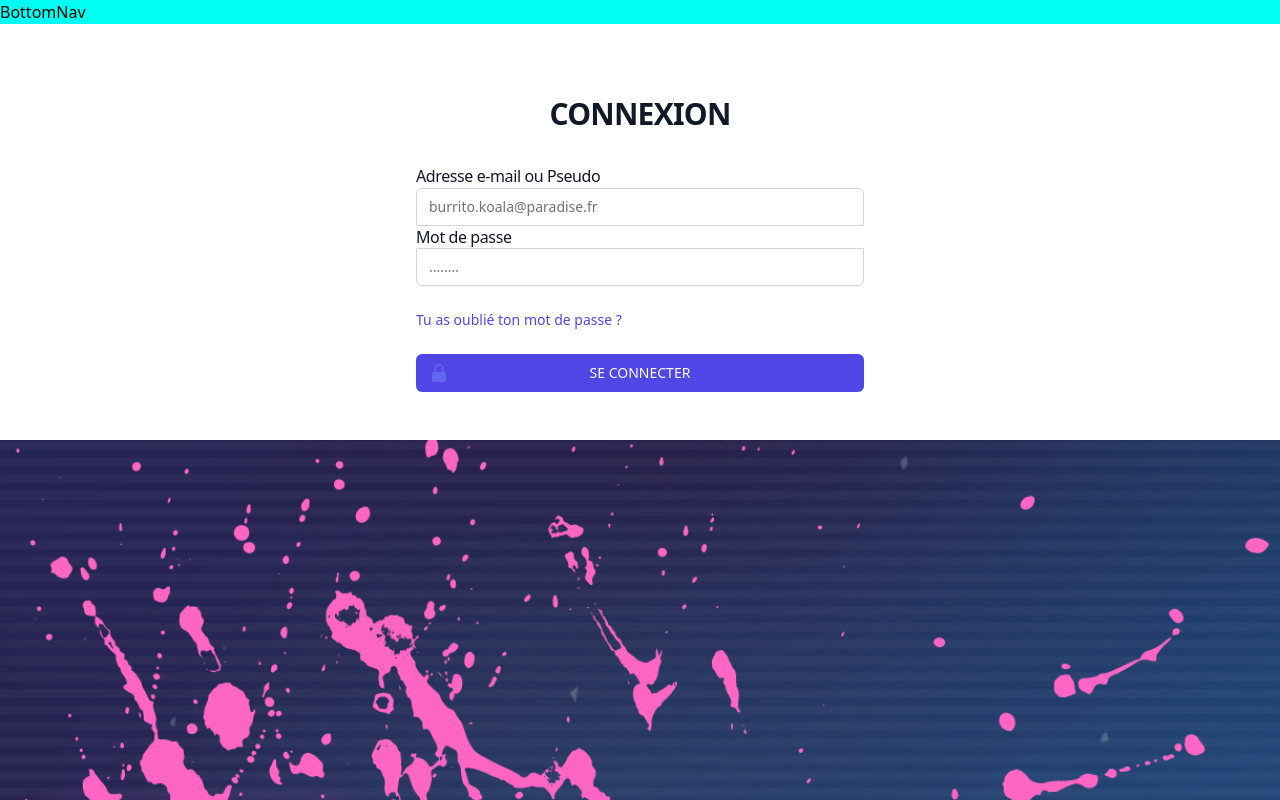
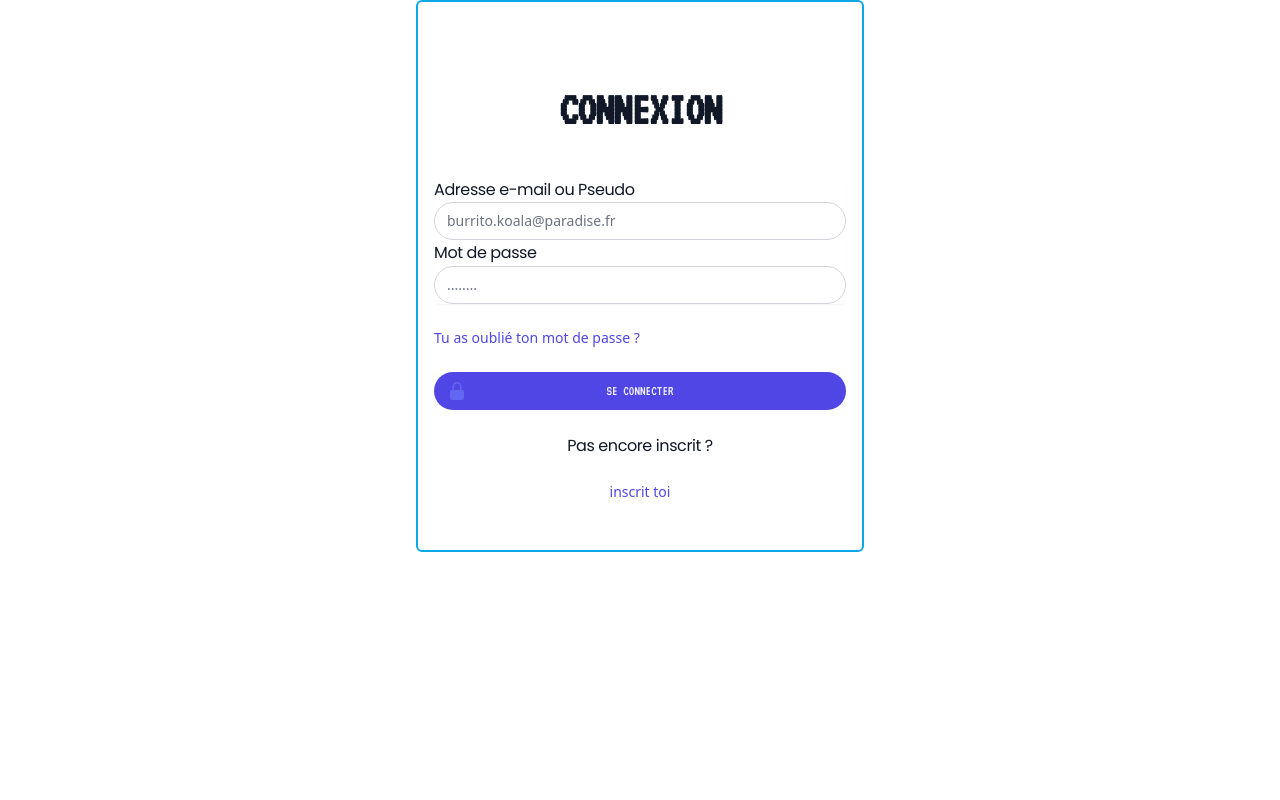
Before and after one commit to WildCodeSchool/P3_Street-Art-Hunter_Lyon_React_Sept_2022, a React (Vite) app in the folder frontend/: page / in a window 1280 px wide. Shown: the top 800 px of the page. Built offline with nearby package versions, Linux system fonts and the light colour scheme.

Commit message:
connexion component

```diff
--- a/frontend/src/App.jsx
+++ b/frontend/src/App.jsx
@@ -1,15 +1,10 @@
-import BottomNav from "./components/BottomNav";
 import BlocConnexion from "./components/BlocConnexion";
 import "./App.css";
-// eslint-disable-next-line import/order, import/no-unresolved
-import Home from "@pages/Home";
 
 function App() {
   return (
     <div>
-      <BottomNav />
       <BlocConnexion />
-      <Home />
     </div>
   );
 }
--- a/frontend/src/components/BlocConnexion.jsx
+++ b/frontend/src/components/BlocConnexion.jsx
@@ -5,19 +5,19 @@ import { LockClosedIcon } from "@heroicons/react/20/solid";
 
 export default function BlocConnexion() {
   return (
-    <div>
-      <div className="flex min-h-full items-center justify-center py-12 px-4 sm:px-6 lg:px-8">
-        <div className="w-full max-w-md space-y-8">
+    <div className="p-0">
+      <div className="p-0 flex min-h-full items-center justify-center ">
+        <div className="py-12 px-4 backdrop-blur-sm border-solid border-2  border-sky-500 w-full max-w-md space-y-8 rounded-md">
           <div>
-            <h2 className="mt-6 text-center text-3xl font-bold tracking-tight text-gray-900">
+            <h2 className="font-main-font mt-6 text-center text-[48px] font-bold tracking-tight text-gray-900">
               CONNEXION
             </h2>
           </div>
           <form className="mt-8 space-y-6" action="#" method="POST">
             <input type="hidden" name="remember" defaultValue="true" />
-            <div className="-space-y-px rounded-md shadow-sm">
+            <div className="space-y-px rounded-md shadow-sm">
               <div>
-                <h2 className="mt-6 text-left text-1xl  tracking-tight text-gray-900">
+                <h2 className="font-secondary-font mt-6 text-left text-1xl  tracking-tight text-gray-900">
                   Adresse e-mail ou Pseudo
                 </h2>
                 <label htmlFor="email-address" className="sr-only">
@@ -29,11 +29,11 @@ export default function BlocConnexion() {
                   type="email"
                   autoComplete="email"
                   required
-                  className="relative block w-full appearance-none rounded-none rounded-t-md border border-gray-300 px-3 py-2 text-gray-900 placeholder-gray-500 focus:z-10 focus:border-indigo-500 focus:outline-none focus:ring-indigo-500 sm:text-sm"
+                  className="relative block w-full appearance-none rounded-full border border-gray-300 px-3 py-2 text-gray-900 placeholder-gray-500 focus:z-10 focus:border-indigo-500 focus:outline-none focus:ring-indigo-500 sm:text-sm"
                   placeholder="burrito.koala@paradise.fr"
                 />
               </div>
-              <h2 className="mt-6 text-left text-1xl  tracking-tight text-gray-900">
+              <h2 className="font-secondary-font mt-6 text-left text-1xl  tracking-tight text-gray-900">
                 Mot de passe
               </h2>
               <div>
@@ -46,7 +46,7 @@ export default function BlocConnexion() {
                   type="password"
                   autoComplete="current-password"
                   required
-                  className="relative block w-full appearance-none rounded-none rounded-b-md border border-gray-300 px-3 py-2 text-gray-900 placeholder-gray-500 focus:z-10 focus:border-indigo-500 focus:outline-none focus:ring-indigo-500 sm:text-sm"
+                  className="relative block w-full appearance-none rounded-full border border-gray-300 px-3 py-2 text-gray-900 placeholder-gray-500 focus:z-10 focus:border-indigo-500 focus:outline-none focus:ring-indigo-500 sm:text-sm"
                   placeholder="........"
                 />
               </div>
@@ -66,9 +66,9 @@ export default function BlocConnexion() {
             <div>
               <button
                 type="submit"
-                className="group relative flex w-full justify-center rounded-md border border-transparent bg-indigo-600 py-2 px-4 text-sm font-medium text-white hover:bg-indigo-700 focus:outline-none focus:ring-2 focus:ring-indigo-500 focus:ring-offset-2"
+                className=" font-main-font text-2xl  group relative flex w-full justify-center rounded-full border border-transparent bg-indigo-600 py-2 px-4 text-sm font-medium text-white hover:bg-indigo-700 focus:outline-none focus:ring-2 focus:ring-indigo-500 focus:ring-offset-2"
               >
-                <span className="absolute inset-y-0 left-0 flex items-center pl-3">
+                <span className=" absolute inset-y-0 left-0 flex items-center pl-3">
                   <LockClosedIcon
                     className="h-5 w-5 text-indigo-500 group-hover:text-indigo-400"
                     aria-hidden="true"
@@ -77,6 +77,19 @@ export default function BlocConnexion() {
                 SE CONNECTER
               </button>
             </div>
+            <div>
+              <h2 className="font-secondary-font text-center mt-6 text-left text-1xl  tracking-tight text-gray-900">
+                Pas encore inscrit ?
+              </h2>
+            </div>
+            <div className="text-sm text-center">
+              <a
+                href="#"
+                className="font-medium text-center text-indigo-600 hover:text-indigo-500"
+              >
+                inscrit toi
+              </a>
+            </div>
           </form>
         </div>
       </div>
```
